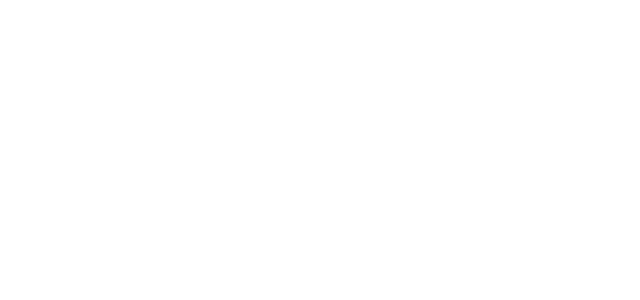
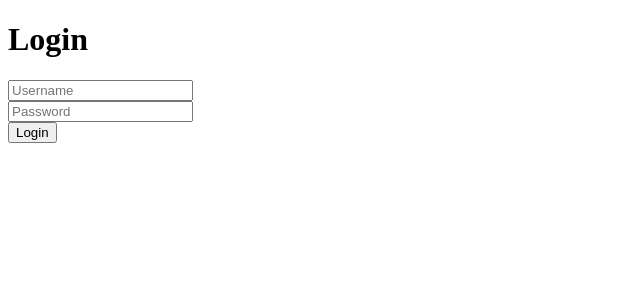
Before and after one commit to gameplandata/chompspotlight, a React (Create React App) app in the folder client/: page /login in a window 1280 px wide. Before the commit this address had no page. Shown: the top 300 px of the page, without its empty margins (0-640 px from the left). Built offline with nearby package versions, Linux system fonts and the light colour scheme.

Commit message:
initial commit

```diff
--- a/client/src/App.js
+++ b/client/src/App.js
@@ -2,6 +2,7 @@
 import { BrowserRouter as Router, Route, Routes} from 'react-router-dom';
 import HomePage from './Pages/HomePage';
 import Page1 from './Pages/Page1';
+import LoginPage from './Pages/LoginPage'
 
 function App() {
   return (
@@ -10,6 +11,7 @@
         <Routes>
           <Route path="/" element={<HomePage />} />
           <Route path="/page1" element={<Page1 />} />
+          <Route path="/login" element={<LoginPage />} />
         </Routes>
       </div>
     </Router>
--- a/client/src/Pages/HomePage.js
+++ b/client/src/Pages/HomePage.js
@@ -21,11 +21,17 @@
         navigate('/page1');
     };
 
+    // Handler to navigate to Page1
+    const goToLogin = () => {
+        navigate('/login');
+    };
+
     return (
         <div>
             <h1>Home Page</h1>
             <p>{message}</p>
             <button onClick={goToPage1}>Go to Page 1</button>
+            <button onClick={goToLogin}>Go to Login</button>
         </div>
     );
 }
--- /dev/null
+++ b/client/src/Pages/LoginPage.js
@@ -0,0 +1,49 @@
+import React, { useState } from 'react';
+
+const LoginPage = () => {
+  const [username, setUsername] = useState('');
+  const [password, setPassword] = useState('');
+  const [isLoggedIn, setIsLoggedIn] = useState(false);
+
+  const handleLogin = () => {
+    // Here you can implement your authentication logic
+    // For simplicity, let's just check if username and password are not empty
+    if (username !== '' && password !== '') {
+      setIsLoggedIn(true);
+    } else {
+      alert('Please enter username and password');
+    }
+  };
+
+  return (
+    <div>
+      {isLoggedIn ? (
+        <div>
+          <h1>Welcome, {username}!</h1>
+          <button onClick={() => setIsLoggedIn(false)}>Logout</button>
+        </div>
+      ) : (
+        <div>
+          <h1>Login</h1>
+          <input
+            type="text"
+            placeholder="Username"
+            value={username}
+            onChange={(e) => setUsername(e.target.value)}
+          />
+          <br />
+          <input
+            type="password"
+            placeholder="Password"
+            value={password}
+            onChange={(e) => setPassword(e.target.value)}
+          />
+          <br />
+          <button onClick={handleLogin}>Login</button>
+        </div>
+      )}
+    </div>
+  );
+};
+
+export default LoginPage;
```
